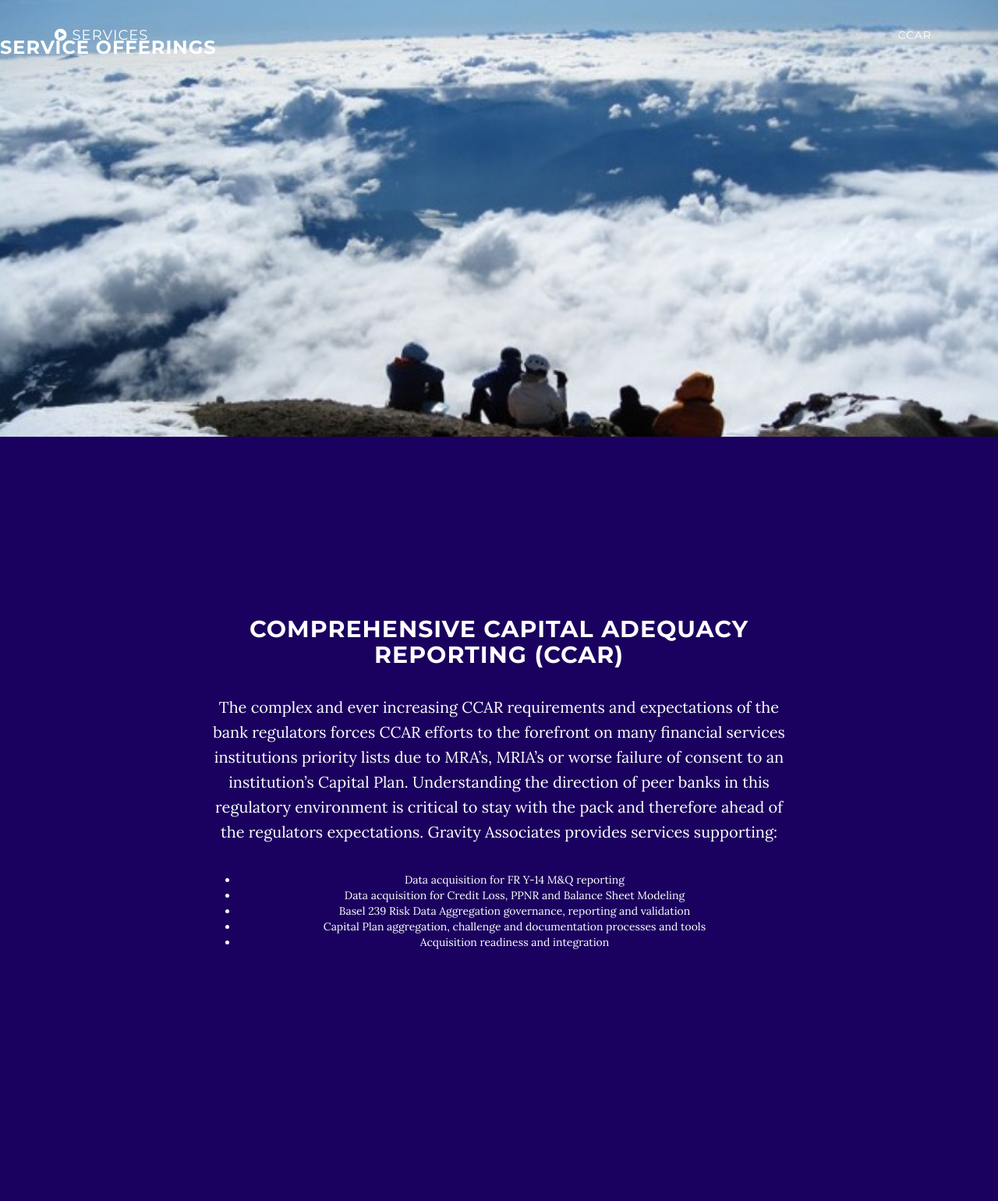
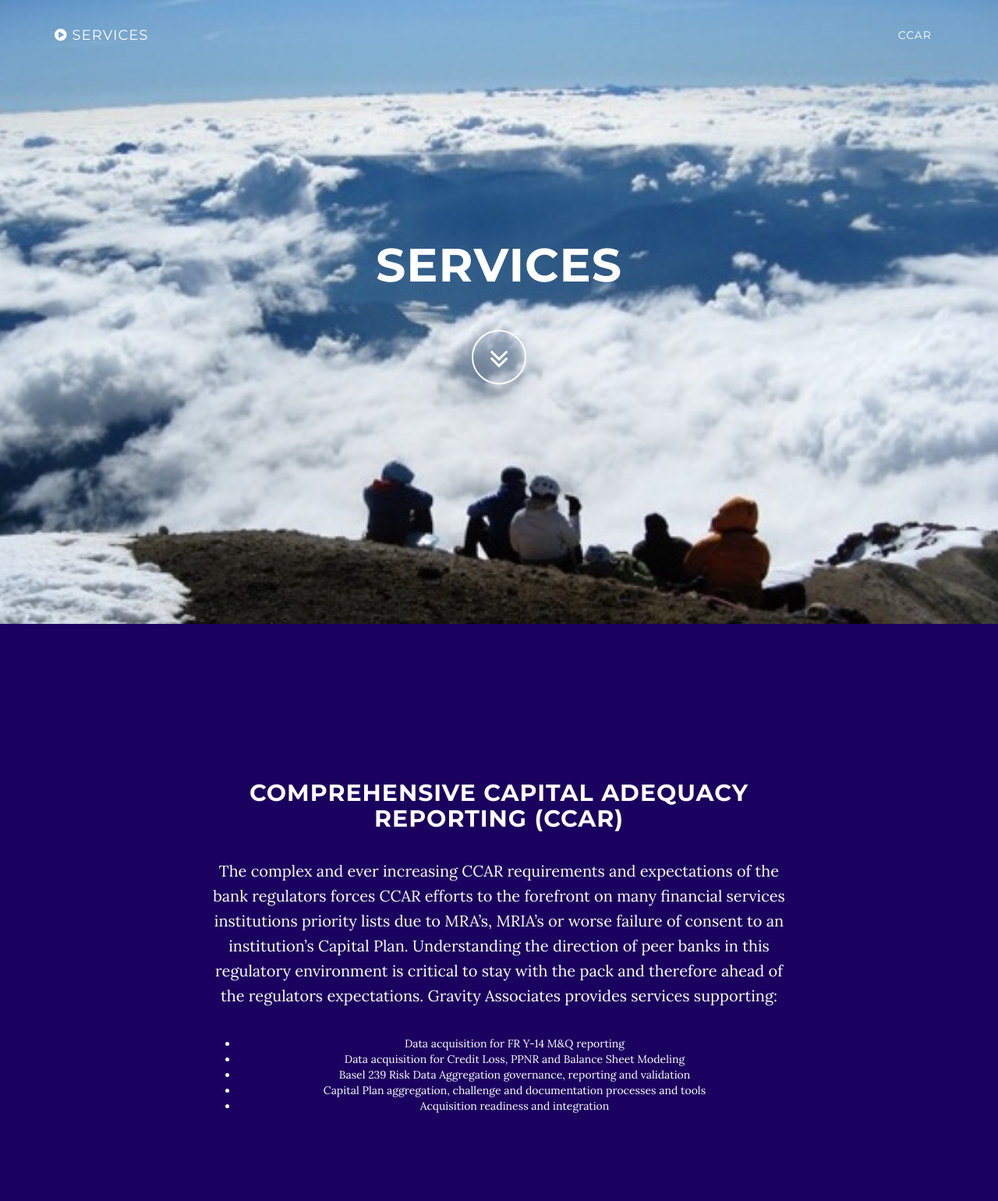
Before and after one commit to ryankell05/Gravity, a Flask app: page /services in a window 1280 px wide. Shown: the whole page at 78% size. Before the commit the page ends 1217 px from the top, so only its background shows below. Run offline with Flask 2, Linux system fonts and the light colour scheme; some libraries are stand-ins or nearby versions.

Commit message:
service page jumbotron update

```diff
--- a/static/css/services.css
+++ b/static/css/services.css
@@ -3,7 +3,7 @@
 	position: relative;
     background: #000 url("../img/main.jpeg") center center;
     width: 100%;
-    height: 70%;
+    height: 100%;
     background-size: cover;
     overflow: hidden;
 }
--- a/templates/services.html
+++ b/templates/services.html
@@ -65,9 +65,20 @@
 
 
 
-    <div id = "jumbo" class = "jumbotron">
-        <h3>Service Offerings</h3>
-    </div>
+    <header id = "jumbo" class="intro">
+        <div class="intro-body">
+            <div class="container">
+                <div class="row">
+                    <div class="col-md-8 col-md-offset-2">
+                        <h1 class="brand-heading">Services</h1>
+                        <a href="#ccar" class="btn btn-circle page-scroll">
+                            <i class="fa fa-angle-double-down animated"></i>
+                        </a>
+                    </div>
+                </div>
+            </div>
+        </div>
+    </header>
 
     <section id="ccar" class="container content-section text-center">
         <div class="row">
```
